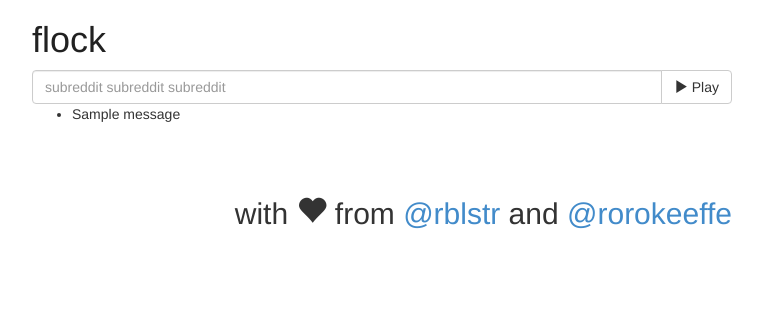
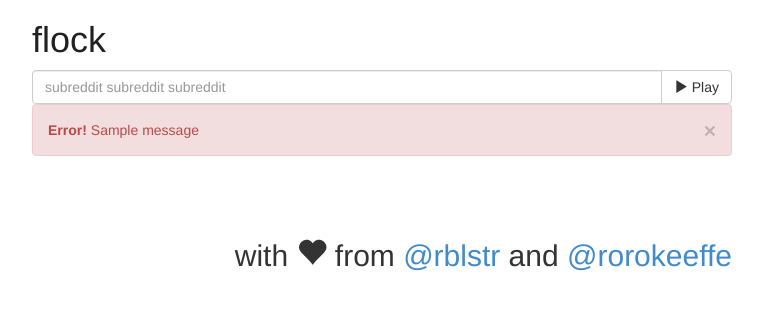
Before and after one commit to rblstr/flock, a Flask app: page / in a window 1280 px wide. Shown: the top 310 px of the page, without its empty margins (258-1021 px from the left). Run offline with Flask 2, Linux system fonts and the light colour scheme; one stand-in notice (Sample message) is shown; some libraries are stand-ins or nearby versions.

Commit message:
Added bootstrap alerts to flashed error messages * Added 'error' category to flashed messages

```diff
--- a/flock.py
+++ b/flock.py
@@ -210,12 +210,12 @@ def playlist():
 
     reddit_response = getRedditResponse(subreddits)
     if not reddit_response:
-        flash('No Reddit response')
+        flash('No Reddit response', 'error')
         return redirect('/')
 
     links = parseRedditResponse(reddit_response)
     if not links:
-        flash('No links found')
+        flash('No links found', 'error')
         return redirect('/')
 
     links = removeDuplicates(links)
--- a/templates/front.html
+++ b/templates/front.html
@@ -36,13 +36,16 @@
 					    </div><!-- /input-group -->
 			    	</div><!-- /.col-lg-6 -->
 				</div><!-- /.row -->
-				{% with messages = get_flashed_messages() %}
-					{% if messages %}
-						<ul class="error">
-							{% for message in messages %}
-								<li>{{message}}</li>
+				{% with errors = get_flashed_messages(category_filter=["error"]) %}
+					{% if errors %}
+						<div class="errors">
+							{% for error in errors %}
+								<div class="alert alert-danger">
+									<button type="button" class="close" data-dismiss="alert" aria-hidden="true">&times;</button>
+									<strong>Error!</strong> {{error}}
+								</div>
 							{% endfor %}
-						</ul>
+						</div>
 					{% endif %}
 				{% endwith %}
 			</form>
```
